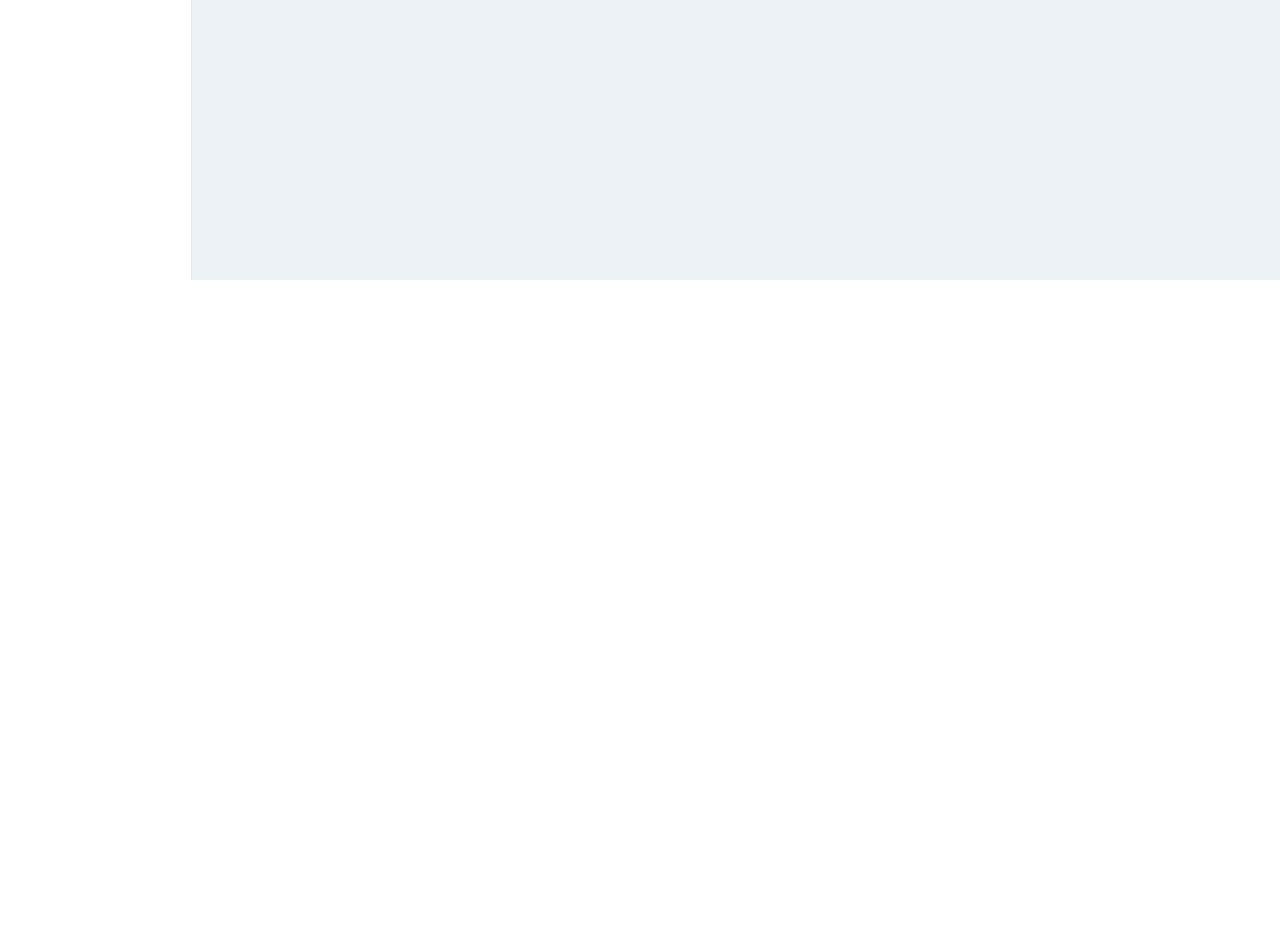
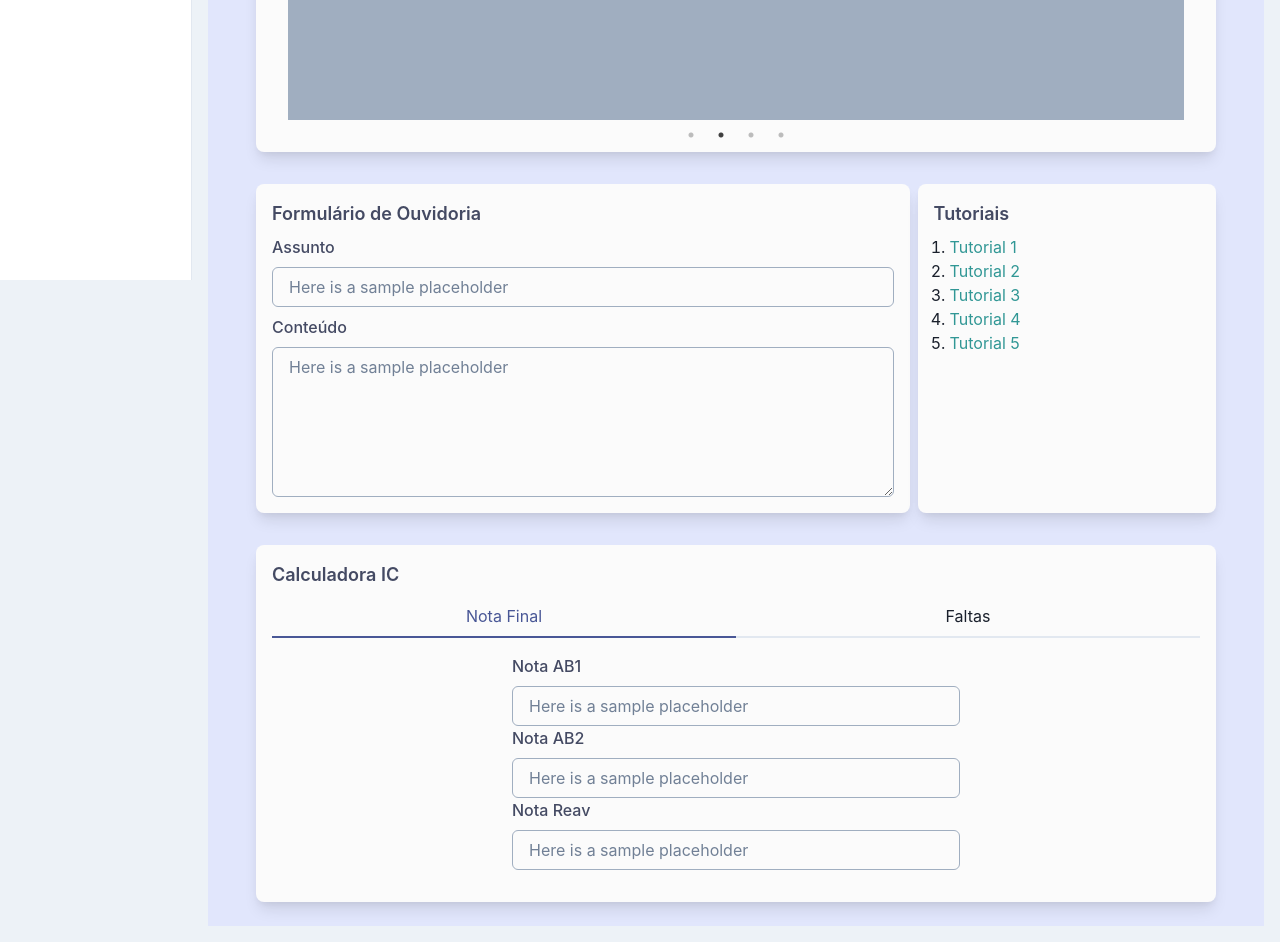
Before and after one commit to Lucasl3/academic-front, a React (Create React App) app: page /dashboard/teste1 in a window 1280 px wide. Shown: the part 520-1462 px from the top of the page. Before the commit the page ends 800 px from the top, so only its background shows below. Built offline with nearby package versions, Linux system fonts and the light colour scheme.

Commit message:
feat: app home page

```diff
--- a/src/pages/Home/index.tsx
+++ b/src/pages/Home/index.tsx
@@ -1,9 +1,216 @@
 import React from 'react'
 
-import { Box } from '@chakra-ui/react'
+import {
+  Box,
+  Flex,
+  FormControl,
+  FormLabel,
+  Input,
+  Stack,
+  Text,
+  Textarea,
+  OrderedList,
+  ListItem,
+  Link,
+  Tabs,
+  Tab,
+  TabPanels,
+  TabPanel,
+  TabList,
+  useMediaQuery,
+} from '@chakra-ui/react'
+
+import Carousel from '@/components/Carousel'
+import Header from '@/components/Header'
 
 const Home = () => {
-  return <Box>Teste</Box>
+  const [isMobile] = useMediaQuery('(max-width: 768px)')
+
+  return (
+    <Stack>
+      <Header />
+      <Stack minH="100vh" gap={8} px={{ base: 6, md: 12 }} py={6} bg="#E1E6FC">
+        <Flex p={8} rounded="lg" bg="#FBFBFB" boxShadow="lg">
+          <Carousel
+            dots
+            arrows={!isMobile}
+            fade
+            infinite
+            autoplay
+            speed={500}
+            autoplaySpeed={5000}
+          >
+            {[0, 1, 2, 3].map((index) => (
+              <Flex
+                key={index}
+                display="flex !important"
+                align="center"
+                justify="center"
+                height={['300px', '400px']}
+                bg="gray.400"
+              >
+                <Box>{index}</Box>
+              </Flex>
+            ))}
+          </Carousel>
+        </Flex>
+        <Stack direction={{ base: 'column', md: 'row' }}>
+          <Stack
+            w="full"
+            boxShadow="lg"
+            rounded="lg"
+            p={4}
+            bg="#FBFBFB"
+            flex={7}
+          >
+            <Text fontSize="lg" fontWeight="semibold" color="#444A63">
+              Formulário de Ouvidoria
+            </Text>
+            <FormControl id="assunto">
+              <FormLabel color="#444A63">Assunto</FormLabel>
+              <Input
+                type="text"
+                borderColor="gray.400"
+                placeholder="Here is a sample placeholder"
+              />
+            </FormControl>
+            <FormControl id="conteudo">
+              <FormLabel color="#444A63">Conteúdo</FormLabel>
+              <Textarea
+                placeholder="Here is a sample placeholder"
+                borderColor="gray.400"
+                minH="150px"
+              />
+            </FormControl>
+          </Stack>
+          <Stack
+            w="full"
+            boxShadow="lg"
+            rounded="lg"
+            p={4}
+            bg="#FBFBFB"
+            flex={3}
+          >
+            <Text fontSize="lg" fontWeight="semibold" color="#444A63">
+              Tutoriais
+            </Text>
+            <OrderedList>
+              {[0, 1, 2, 3, 4].map((index) => (
+                <ListItem key={index}>
+                  <Link
+                    color="teal.500"
+                    href="https://chakra-ui.com"
+                    isExternal
+                  >
+                    Tutorial {index + 1}
+                  </Link>
+                </ListItem>
+              ))}
+            </OrderedList>
+          </Stack>
+        </Stack>
+        <Stack w="full" boxShadow="lg" rounded="lg" p={4} bg="#FBFBFB">
+          <Text fontSize="lg" fontWeight="semibold" color="#444A63">
+            Calculadora IC
+          </Text>
+          <Tabs isFitted>
+            <TabList>
+              <Tab
+                _selected={{
+                  color: '#495796',
+                  borderBottomColor: '#495796',
+                }}
+              >
+                Nota Final
+              </Tab>
+              <Tab
+                _selected={{
+                  color: '#495796',
+                  borderBottomColor: '#495796',
+                }}
+              >
+                Faltas
+              </Tab>
+            </TabList>
+            <TabPanels>
+              <TabPanel>
+                <Flex justify="center" gap={3}>
+                  <Flex direction="column" w={{ base: '100%', md: '50%' }}>
+                    <FormControl id="ab1">
+                      <FormLabel color="#444A63">Nota AB1</FormLabel>
+                      <Input
+                        type="number"
+                        borderColor="gray.400"
+                        placeholder="Here is a sample placeholder"
+                        min={0}
+                        max={10}
+                      />
+                    </FormControl>
+                    <FormControl id="ab2">
+                      <FormLabel color="#444A63">Nota AB2</FormLabel>
+                      <Input
+                        type="number"
+                        borderColor="gray.400"
+                        placeholder="Here is a sample placeholder"
+                        min={0}
+                        max={10}
+                      />
+                    </FormControl>
+                    <FormControl id="ab1">
+                      <FormLabel color="#444A63">Nota Reav</FormLabel>
+                      <Input
+                        type="number"
+                        borderColor="gray.400"
+                        placeholder="Here is a sample placeholder"
+                        min={0}
+                        max={10}
+                      />
+                    </FormControl>
+                  </Flex>
+                </Flex>
+              </TabPanel>
+              <TabPanel>
+                <Flex justify="center" gap={3}>
+                  <Flex direction="column" w={{ base: '100%', md: '50%' }}>
+                    <FormControl id="ab1">
+                      <FormLabel color="#444A63">Disciplina</FormLabel>
+                      <Input
+                        type="number"
+                        borderColor="gray.400"
+                        placeholder="Here is a sample placeholder"
+                        min={0}
+                        max={10}
+                      />
+                    </FormControl>
+                    <FormControl id="ab2">
+                      <FormLabel color="#444A63">C.H.T</FormLabel>
+                      <Input
+                        type="number"
+                        borderColor="gray.400"
+                        placeholder="Here is a sample placeholder"
+                        min={0}
+                        max={10}
+                      />
+                    </FormControl>
+                    <FormControl id="ab1">
+                      <FormLabel color="#444A63">C.H.D</FormLabel>
+                      <Input
+                        type="number"
+                        borderColor="gray.400"
+                        placeholder="Here is a sample placeholder"
+                        min={0}
+                        max={10}
+                      />
+                    </FormControl>
+                  </Flex>
+                </Flex>
+              </TabPanel>
+            </TabPanels>
+          </Tabs>
+        </Stack>
+      </Stack>
+    </Stack>
+  )
 }
 
 export default Home
```
